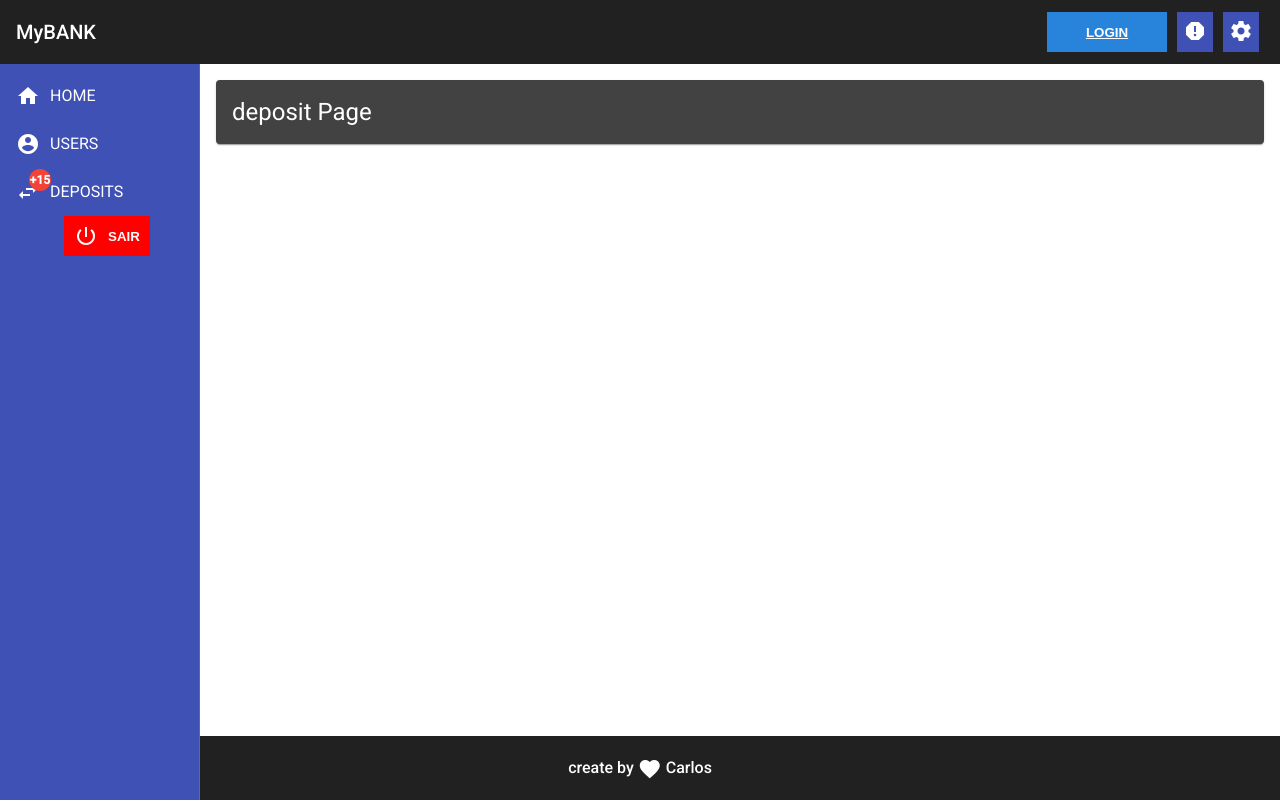
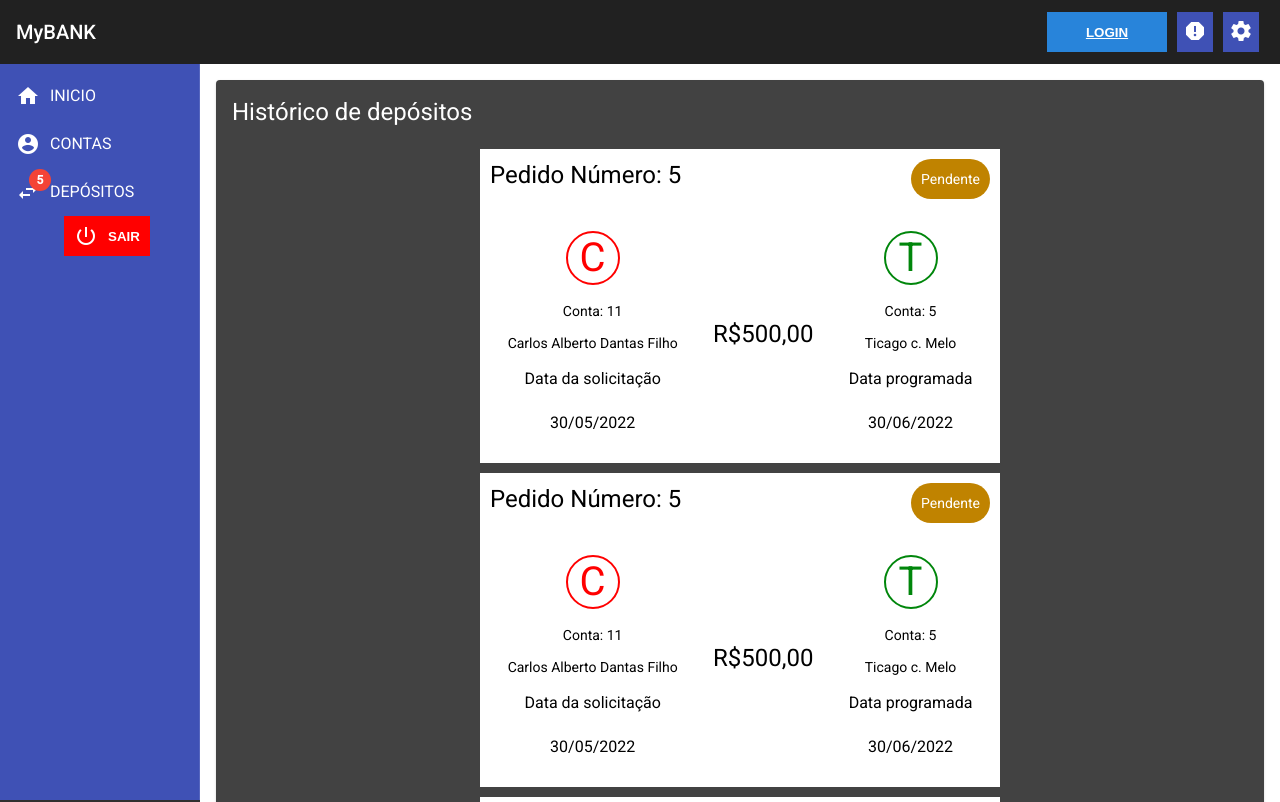
Before and after one commit to Carlosdantas485/myBANK-project, an Angular app: page /deposits in a window 1280 px wide. Shown: the top 802 px of the page. Built offline with nearby package versions, Linux system fonts and the light colour scheme.

Commit message:
Layout  deposits page and fix words

```diff
--- a/src/app/componentes/template/nav/nav.component.html
+++ b/src/app/componentes/template/nav/nav.component.html
@@ -5,19 +5,19 @@
                 <i class="material-icons">
                     home
                 </i>
-                HOME
+                INICIO
             </a>
             <a mat-list-item routerLink="/users">
                 <i class="material-icons">
                     account_circle
                 </i>
-                USERS
+                CONTAS
             </a>
             <a mat-list-item routerLink="/deposits">
                 <i class="material-icons">
-                    <mat-icon matBadge="+15" matBadgeColor="warn">swap_horiz</mat-icon>
+                    <mat-icon matBadge="5" matBadgeColor="warn">swap_horiz</mat-icon>
                 </i>
-                DEPOSITS
+                DEPÓSITOS
             </a>
             <a routerLink="/">
                 <button class="exit">
--- a/src/app/views/deposit/list-deposit/list-deposit.component.css
+++ b/src/app/views/deposit/list-deposit/list-deposit.component.css
@@ -0,0 +1,72 @@
+*{
+    margin: 0;
+    padding: 0;
+}
+.deposit-list{
+   color: black;
+   display: flex;
+   flex-wrap: wrap;
+   justify-content: center;
+   align-items: center;
+}
+
+.item-deposit{
+    margin: 5px;
+    padding: 10px;
+    width: 500px;
+    background-color: white;
+}
+
+.status{
+    width: 100%;
+    display: flex;
+    justify-content: space-between;
+}
+
+.status p {
+    display: flex;
+    justify-content: center;
+    align-items: center;
+    padding: 10px;
+    background-color: rgb(192, 131, 0);
+    color: white;
+    border-radius: 50px;
+}
+
+.info-deposit{
+    margin-top: 20px;
+    display: flex;
+    justify-content: center;
+    align-items: center;
+    justify-content: space-around;
+}
+
+.letter-name{
+    display: flex;
+    flex-direction: column;
+    justify-content: center;
+    align-items: center;
+}
+
+.letter-name h1{
+    display: flex;
+    justify-content: center;
+    align-items: center;
+    height: 50px;
+    width: 50px;
+    padding: 00px;
+    border-radius:50%;
+    font-size: 40px;
+}
+
+.send h1{
+    color: red;
+    border: 2px solid red;
+
+}
+
+.receive h1{
+    color: rgb(0, 134, 11);
+    border: 2px solid rgb(0, 134, 11);
+
+}
--- a/src/app/views/deposit/list-deposit/list-deposit.component.html
+++ b/src/app/views/deposit/list-deposit/list-deposit.component.html
@@ -1,3 +1,166 @@
-<mat-card class=" create content-create-user">
-    <h1>deposit Page</h1>
+<mat-card class=" deposit content-create-user">
+    <h1>Histórico de depósitos</h1>
+    <ul class="deposit-list">
+        <li class="item-deposit">
+            <div class="status">
+                <h1>Pedido Número: 5</h1>
+                <p>Pendente</p>
+            </div>
+            <div class="info-deposit">
+                <div class="letter-name send">
+                    <h1>C</h1>
+                    <p>Conta: 11</p>
+                    <p>Carlos Alberto Dantas Filho </p>
+                    <h3>Data da solicitação </h3>
+                    <h3>30/05/2022</h3>
+                </div>
+                <h1>R$500,00</h1>
+                <div class="letter-name receive">
+                    <h1>T</h1>
+                    <p>Conta: 5</p>
+                    <p>Ticago c. Melo</p>
+                    <h3>Data programada </h3>
+                    <h3>30/06/2022 </h3>
+                </div>
+            </div>
+        </li>
+        <li class="item-deposit">
+            <div class="status">
+                <h1>Pedido Número: 5</h1>
+                <p>Pendente</p>
+            </div>
+            <div class="info-deposit">
+                <div class="letter-name send">
+                    <h1>C</h1>
+                    <p>Conta: 11</p>
+                    <p>Carlos Alberto Dantas Filho </p>
+                    <h3>Data da solicitação </h3>
+                    <h3>30/05/2022</h3>
+                </div>
+                <h1>R$500,00</h1>
+                <div class="letter-name receive">
+                    <h1>T</h1>
+                    <p>Conta: 5</p>
+                    <p>Ticago c. Melo</p>
+                    <h3>Data programada </h3>
+                    <h3>30/06/2022 </h3>
+                </div>
+            </div>
+        </li>
+        <li class="item-deposit">
+            <div class="status">
+                <h1>Pedido Número: 5</h1>
+                <p>Pendente</p>
+            </div>
+            <div class="info-deposit">
+                <div class="letter-name send">
+                    <h1>C</h1>
+                    <p>Conta: 11</p>
+                    <p>Carlos Alberto Dantas Filho </p>
+                    <h3>Data da solicitação </h3>
+                    <h3>30/05/2022</h3>
+                </div>
+                <h1>R$500,00</h1>
+                <div class="letter-name receive">
+                    <h1>T</h1>
+                    <p>Conta: 5</p>
+                    <p>Ticago c. Melo</p>
+                    <h3>Data programada </h3>
+                    <h3>30/06/2022 </h3>
+                </div>
+            </div>
+        </li>
+        <li class="item-deposit">
+            <div class="status">
+                <h1>Pedido Número: 5</h1>
+                <p>Pendente</p>
+            </div>
+            <div class="info-deposit">
+                <div class="letter-name send">
+                    <h1>C</h1>
+                    <p>Conta: 11</p>
+                    <p>Carlos Alberto Dantas Filho </p>
+                    <h3>Data da solicitação </h3>
+                    <h3>30/05/2022</h3>
+                </div>
+                <h1>R$500,00</h1>
+                <div class="letter-name receive">
+                    <h1>T</h1>
+                    <p>Conta: 5</p>
+                    <p>Ticago c. Melo</p>
+                    <h3>Data programada </h3>
+                    <h3>30/06/2022 </h3>
+                </div>
+            </div>
+        </li>
+        <li class="item-deposit">
+            <div class="status">
+                <h1>Pedido Número: 5</h1>
+                <p>Pendente</p>
+            </div>
+            <div class="info-deposit">
+                <div class="letter-name send">
+                    <h1>C</h1>
+                    <p>Conta: 11</p>
+                    <p>Carlos Alberto Dantas Filho </p>
+                    <h3>Data da solicitação </h3>
+                    <h3>30/05/2022</h3>
+                </div>
+                <h1>R$500,00</h1>
+                <div class="letter-name receive">
+                    <h1>T</h1>
+                    <p>Conta: 5</p>
+                    <p>Ticago c. Melo</p>
+                    <h3>Data programada </h3>
+                    <h3>30/06/2022 </h3>
+                </div>
+            </div>
+        </li>
+        <li class="item-deposit">
+            <div class="status">
+                <h1>Pedido Número: 5</h1>
+                <p>Pendente</p>
+            </div>
+            <div class="info-deposit">
+                <div class="letter-name send">
+                    <h1>C</h1>
+                    <p>Conta: 11</p>
+                    <p>Carlos Alberto Dantas Filho </p>
+                    <h3>Data da solicitação </h3>
+                    <h3>30/05/2022</h3>
+                </div>
+                <h1>R$500,00</h1>
+                <div class="letter-name receive">
+                    <h1>T</h1>
+                    <p>Conta: 5</p>
+                    <p>Ticago c. Melo</p>
+                    <h3>Data programada </h3>
+                    <h3>30/06/2022 </h3>
+                </div>
+            </div>
+        </li>
+        <li class="item-deposit">
+            <div class="status">
+                <h1>Pedido Número: 5</h1>
+                <p>Pendente</p>
+            </div>
+            <div class="info-deposit">
+                <div class="letter-name send">
+                    <h1>C</h1>
+                    <p>Conta: 11</p>
+                    <p>Carlos Alberto Dantas Filho </p>
+                    <h3>Data da solicitação </h3>
+                    <h3>30/05/2022</h3>
+                </div>
+                <h1>R$500,00</h1>
+                <div class="letter-name receive">
+                    <h1>T</h1>
+                    <p>Conta: 5</p>
+                    <p>Ticago c. Melo</p>
+                    <h3>Data programada </h3>
+                    <h3>30/06/2022 </h3>
+                </div>
+            </div>
+        </li>
+    </ul>
 </mat-card>
--- a/src/app/views/home/home.component.css
+++ b/src/app/views/home/home.component.css
@@ -1,3 +1,4 @@
+
 .bannerTower{
     margin-top: 10px;
     width: 100%;
```
